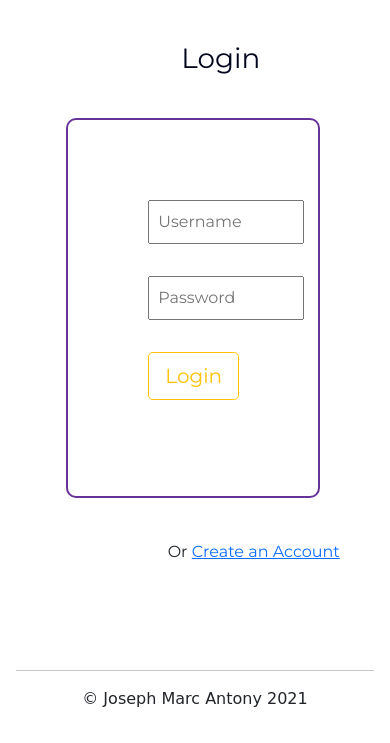
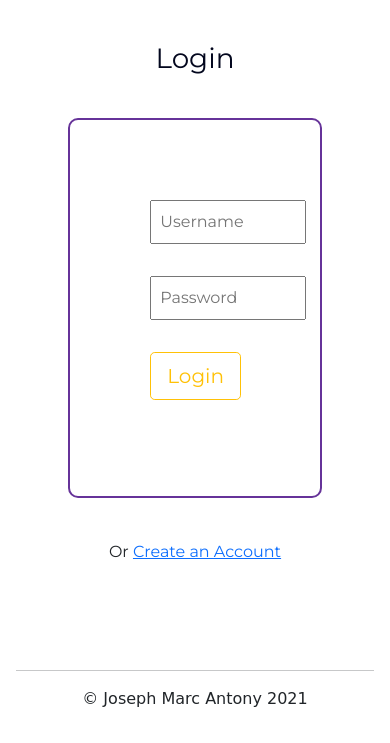
Before and after one commit to jmarcantony/Quizzer, a Flask app: page /login in a window 390 px wide; the page is wider, and only the part inside the window is pictured. Shown: the part 101-844 px from the top of that part. Run offline with Flask 2, Linux system fonts and the light colour scheme; some web fonts are replaced.

Commit message:
Made Pages Responsive

```diff
--- a/main.py
+++ b/main.py
@@ -117,7 +117,7 @@ def create():
         thumbnail = request.form["thumbnail"]
         author = User.query.get(int(current_user.get_id())).username
         if thumbnail.strip() == "":
-            thumbnail = "https://blog.sli.do/wp-content/uploads/2020/04/blog-slido-virtual-quiz-setup-header.jpg"
+            thumbnail = "https://cdn.pixabay.com/photo/2017/07/10/23/43/question-mark-2492009_960_720.jpg"
         new_quiz = Quiz(name=name, thumbnail=thumbnail, author=author)
         db.session.add(new_quiz)
         db.session.commit()
--- a/static/css/browse.css
+++ b/static/css/browse.css
@@ -9,6 +9,7 @@
     border: 2px solid rebeccapurple;
     margin: 1em;
     color: #03071e;
+    transition: 250ms;
 }
 
 .thumbnail img {
--- a/static/css/create.css
+++ b/static/css/create.css
@@ -1,8 +1,7 @@
 .description {
     color: #03071e;
-    position: relative;
     margin-top: 1em;
-    left: 40vw;
+    text-align: center;
 }
 
 .create-form {
--- a/static/css/login.css
+++ b/static/css/login.css
@@ -2,12 +2,13 @@
     position: relative;
     margin: 0;
     top: 5vh;
-    left: 46.5vw;
+    text-align: center;
     color: #03071e;
 }
 
 .error-message {
     display: inline-block;
+    bottom: 7vh;
     color: red;
 }
 
@@ -27,7 +28,7 @@
     width: calc(65 / 100 * 100vw);
     height: calc(45 / 100 * 100vh);
     top: 10vh;
-    left: 17vw;
+    margin: auto;
 }
 
 input {
@@ -41,5 +42,5 @@ input {
 .create-account {
     position: relative;
     top: 15vh;
-    left: 43vw;
+    text-align: center;
 }
--- a/templates/create-account.html
+++ b/templates/create-account.html
@@ -19,7 +19,7 @@
     <div class="signup-box">
         <center>
             <form action="/create-account" method="POST" id="login-form">
-                <input required type="text" name="username" placeholder="Username">
+                <input required type="text" name="username" placeholder="Username" autocomplete="off">
                 <br>
                 <input required type="password" oninput="checkMatch()" name="password" placeholder="Password" id="password">
                 <br>
--- a/templates/login.html
+++ b/templates/login.html
@@ -9,11 +9,11 @@
 {% block content %}
     <h1 class="login">Login</h1>
     <div class="login-box">
-        <center class="err-center">
-            {% if error %}
+        {% if error %}
+            <center class="err-center">
                 <p class="error-message">{{ error }}</p>
-            {% endif %}
-        </center>
+            </center>
+        {% endif %}
         <center>
             <form action="/login" method="POST" id="login-form">
                 <input required type="text" name="username" placeholder="Username" id="username">
```
